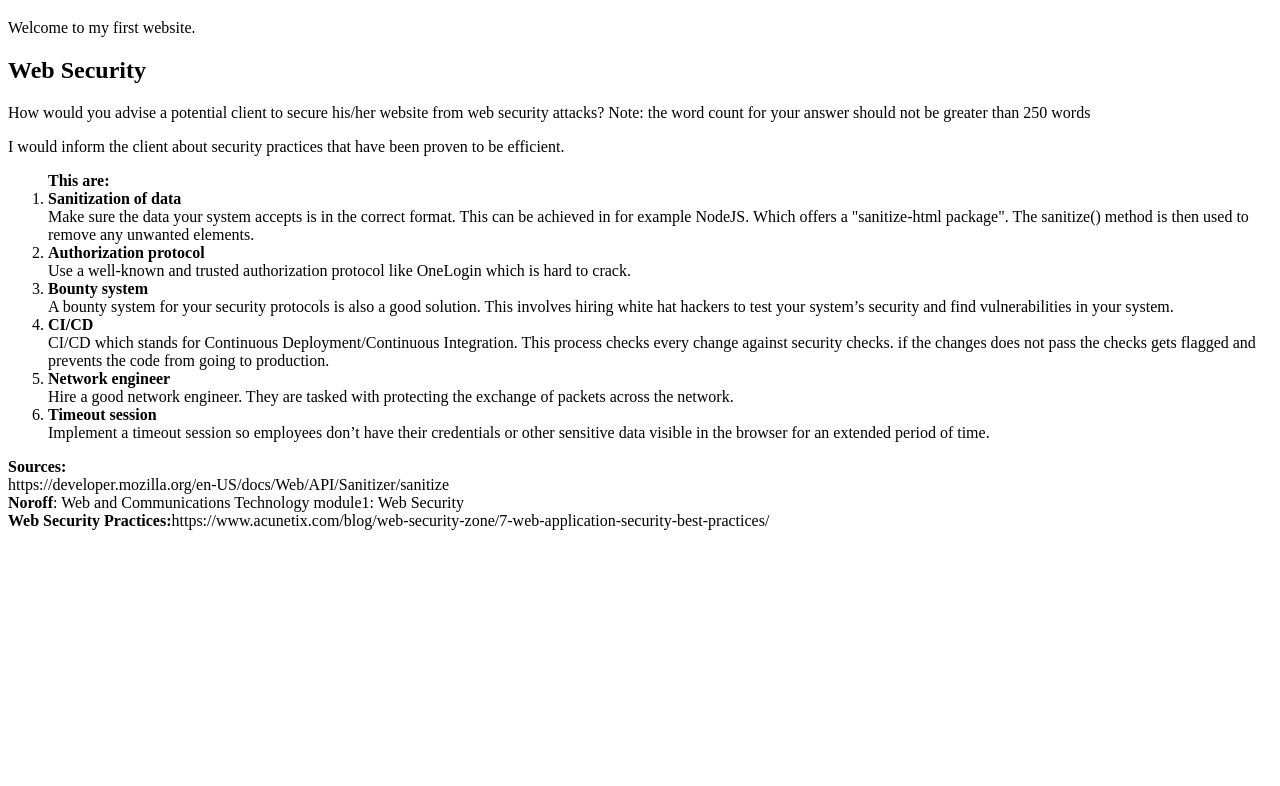
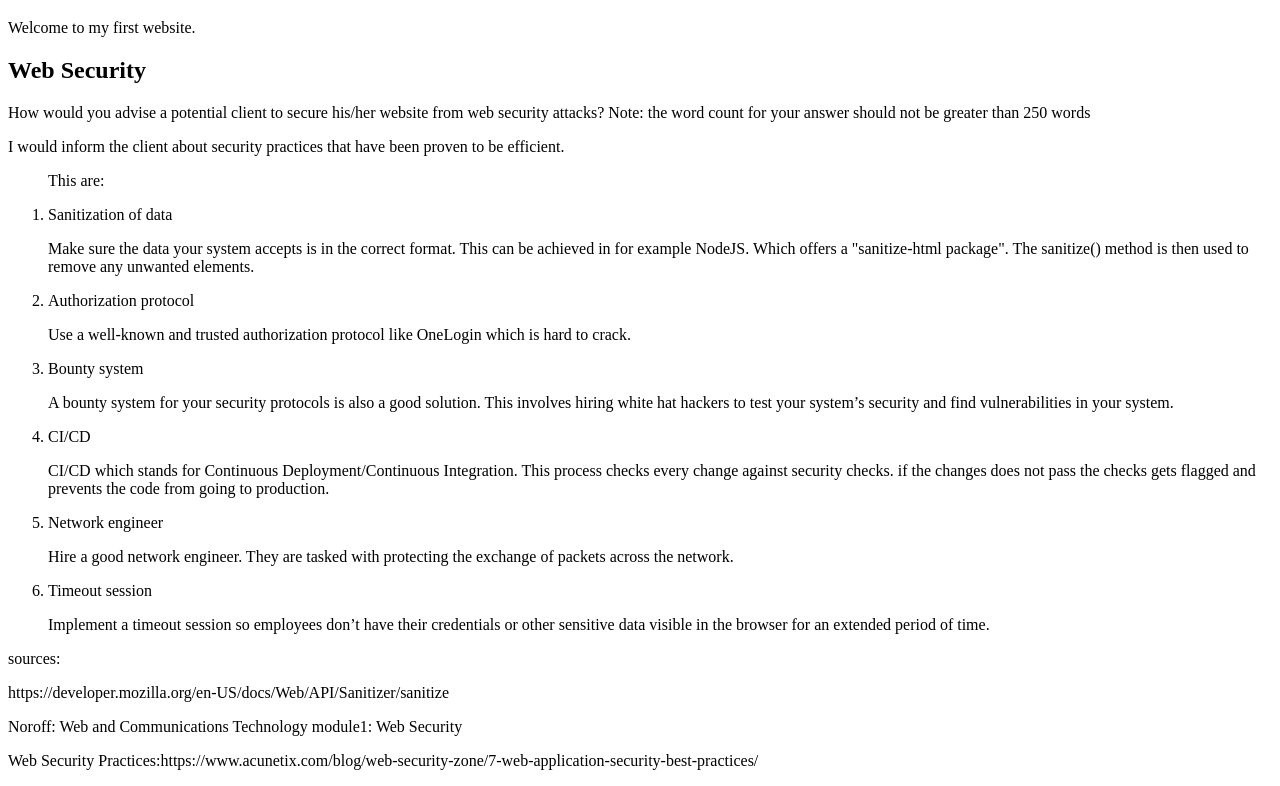
Before and after one commit to Noroff-FEU-Assignments/cross-course-project-half6, a plain HTML site: page index.html in a window 1280 px wide. Shown: the part 61-847 px from the top of the page. Before the commit the page ends 800 px from the top, so only its background shows below. Drawn offline with Linux system fonts and the light colour scheme.

Commit message:
WCT - CA

```diff
--- a/index.html
+++ b/index.html
@@ -1,37 +1,69 @@
 <!DOCTYPE html>
 <html lang="en">
   <head>
-    <meta charset="UTF-8">
-    <meta http-equiv="X-UA-Compatible" content="IE=edge">
-    <meta name="viewport" content="width=device-width, initial-scale=1.0">
+    <meta charset="UTF-8" />
+    <meta http-equiv="X-UA-Compatible" content="IE=edge" />
+    <meta name="viewport" content="width=device-width, initial-scale=1.0" />
     <title>Document</title>
   </head>
   <body>
     <h1>Hello world!</h1>
     <p>Welcome to my first website.</p>
     <h2>Web Security</h2>
-    <p id="web-security-question">How would you advise a potential client to secure his/her website from web security attacks? Note: the word count for your answer should not be greater than 250 words</p>
-    <p id="web-security-answer">I would inform the client about security practices that have been proven to be efficient.</p>
-        <ol><strong>This are:</strong>
-            <br><li><strong>Sanitization of data</strong><br>
-                Make sure the data your system accepts is in the correct format.
-                This can be achieved in for example NodeJS. Which offers a "sanitize-html package". The sanitize() method is then used to remove any unwanted elements. </li>
-                <li><strong>Authorization protocol</strong><br>
-                    Use a well-known and trusted authorization protocol like OneLogin which is hard to crack.</li>
-                <li><strong>Bounty system</strong><br>
-                    A bounty system for your security protocols is also a good solution. This involves hiring white hat hackers to test your system’s security and find vulnerabilities in your system.
+    <p id="web-security-question">
+      How would you advise a potential client to secure his/her website from web
+      security attacks? Note: the word count for your answer should not be
+      greater than 250 words
+    </p>
+    <p id="web-security-answer">
+      I would inform the client about security practices that have been proven
+      to be efficient.
+    </p>
+    <ol>
+      This are:
+      <li>
+        <p>Sanitization of data</p>
+        Make sure the data your system accepts is in the correct format. This
+        can be achieved in for example NodeJS. Which offers a "sanitize-html
+        package". The sanitize() method is then used to remove any unwanted
+        elements.
       </li>
-                    <li><strong>CI/CD</strong><br>
-                    CI/CD which stands for Continuous Deployment/Continuous Integration. This process checks every change against security checks. if the changes does not pass the checks gets flagged and prevents the code from going to production.</li>
-                    <li><strong>Network engineer</strong><br>
-                       Hire a good network engineer. They are tasked with protecting the exchange of packets across the network.
+      <li>
+        <p>Authorization protocol</p>
+        Use a well-known and trusted authorization protocol like OneLogin which
+        is hard to crack.
       </li>
-                    <li><strong>Timeout session</strong><br>
-                      Implement a timeout session so employees don’t have their credentials or other sensitive data visible in the browser for an extended period of time.</li>
+      <li>
+        <p>Bounty system</p>
+        A bounty system for your security protocols is also a good solution.
+        This involves hiring white hat hackers to test your system’s security
+        and find vulnerabilities in your system.
+      </li>
+      <li>
+        <p>CI/CD</p>
+        CI/CD which stands for Continuous Deployment/Continuous Integration.
+        This process checks every change against security checks. if the changes
+        does not pass the checks gets flagged and prevents the code from going
+        to production.
+      </li>
+      <li>
+        <p>Network engineer</p>
+        Hire a good network engineer. They are tasked with protecting the
+        exchange of packets across the network.
+      </li>
+      <li>
+        <p>Timeout session</p>
+        Implement a timeout session so employees don’t have their credentials or
+        other sensitive data visible in the browser for an extended period of
+        time.
+      </li>
     </ol>
-        <p><strong>Sources:<br></strong>https://developer.mozilla.org/en-US/docs/Web/API/Sanitizer/sanitize<br>
-                   <strong>Noroff</strong>: Web and Communications Technology module1: Web Security<br>
-                   <strong>Web Security Practices:</strong>https://www.acunetix.com/blog/web-security-zone/7-web-application-security-best-practices/</p>
-
+    <p>sources:</p>
+    <p>https://developer.mozilla.org/en-US/docs/Web/API/Sanitizer/sanitize</p>
+    <p>Noroff: Web and Communications Technology module1: Web Security</p>
+    <p>
+      Web Security
+      Practices:https://www.acunetix.com/blog/web-security-zone/7-web-application-security-best-practices/
+    </p>
   </body>
 </html>
```
Lines whose indentation alone changed are shown as unchanged.
